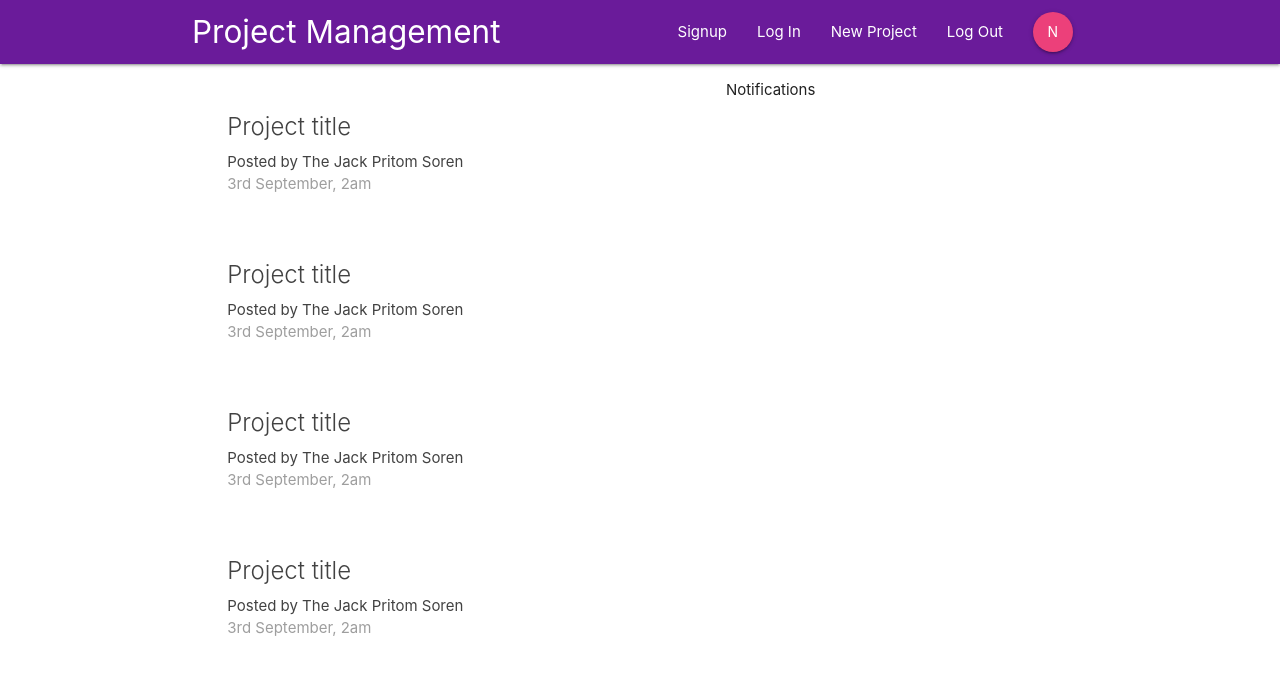
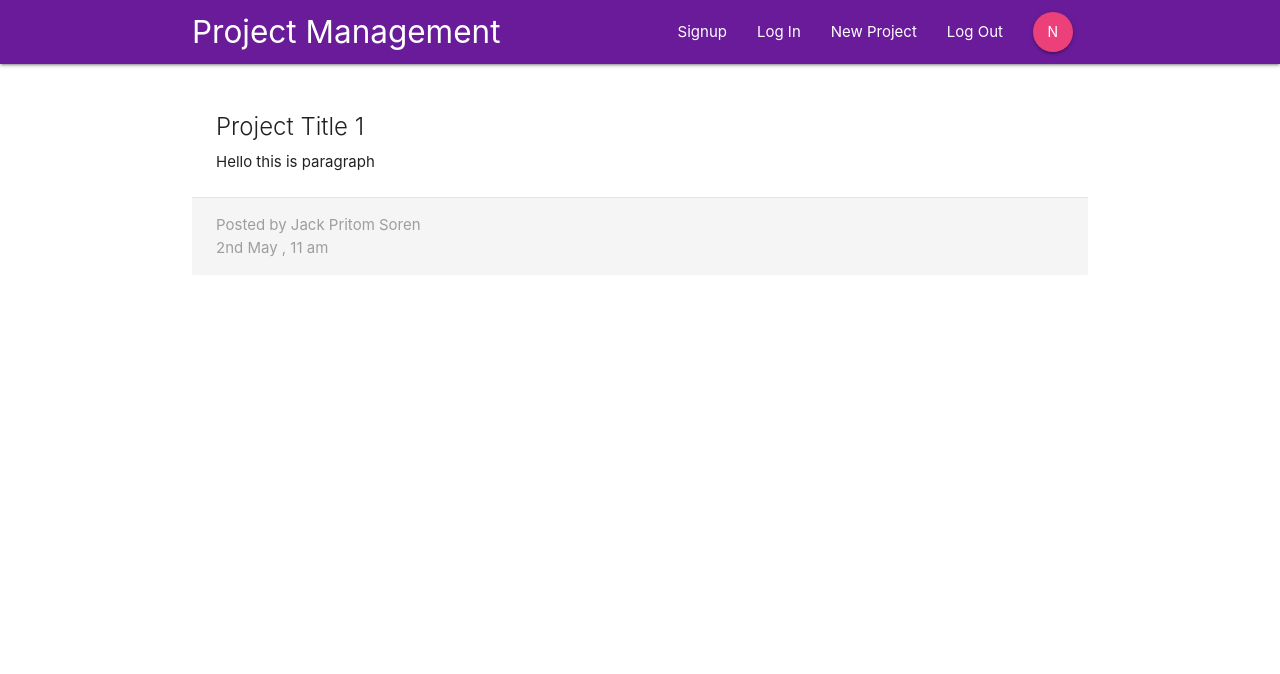
Before and after one commit to jps27CSE/Project-Management-App, a React (Create React App) app: page /project/1 in a window 1280 px wide. Shown: the top 674 px of the page. Built offline with nearby package versions, Linux system fonts and the light colour scheme.

Commit message:
Project Details Component

```diff
--- a/src/App.js
+++ b/src/App.js
@@ -2,7 +2,7 @@
 import { BrowserRouter, Switch, Route } from 'react-router-dom';
 import Navbar from './components/layout/Navbar'
 import Dashboard from './components/dashboard/Dashboard'
-
+import ProjectDetails from './components/projects/ProjectDetails'
 class App extends Component {
   render() {
     return (
@@ -10,7 +10,8 @@
         <div className="App">
           <Navbar />
           <Switch>
-            <Route path="/" component={Dashboard} />
+            <Route exact path="/" component={Dashboard} />
+            <Route path="/project/:id" component={ProjectDetails} />
           </Switch>
         </div>
       </BrowserRouter>
--- a/src/components/projects/ProjectDetails.js
+++ b/src/components/projects/ProjectDetails.js
@@ -0,0 +1,21 @@
+import React from 'react'
+
+const ProjectDetails = (props) => {
+    const id = props.match.params.id
+    return (
+        <div className="container section project-details">
+            <div className="card z-depth-0">
+                <div className="card-content">
+                    <span className="card-title">Project Title {id}</span>
+                    <p>Hello this is paragraph</p>
+                </div>
+                <div className="card-action grey lighten-4 grey-text">
+                    <div>Posted by Jack Pritom Soren</div>
+                    <div>2nd May , 11 am</div>
+                </div>
+            </div>
+        </div>
+    )
+}
+
+export default ProjectDetails
```
